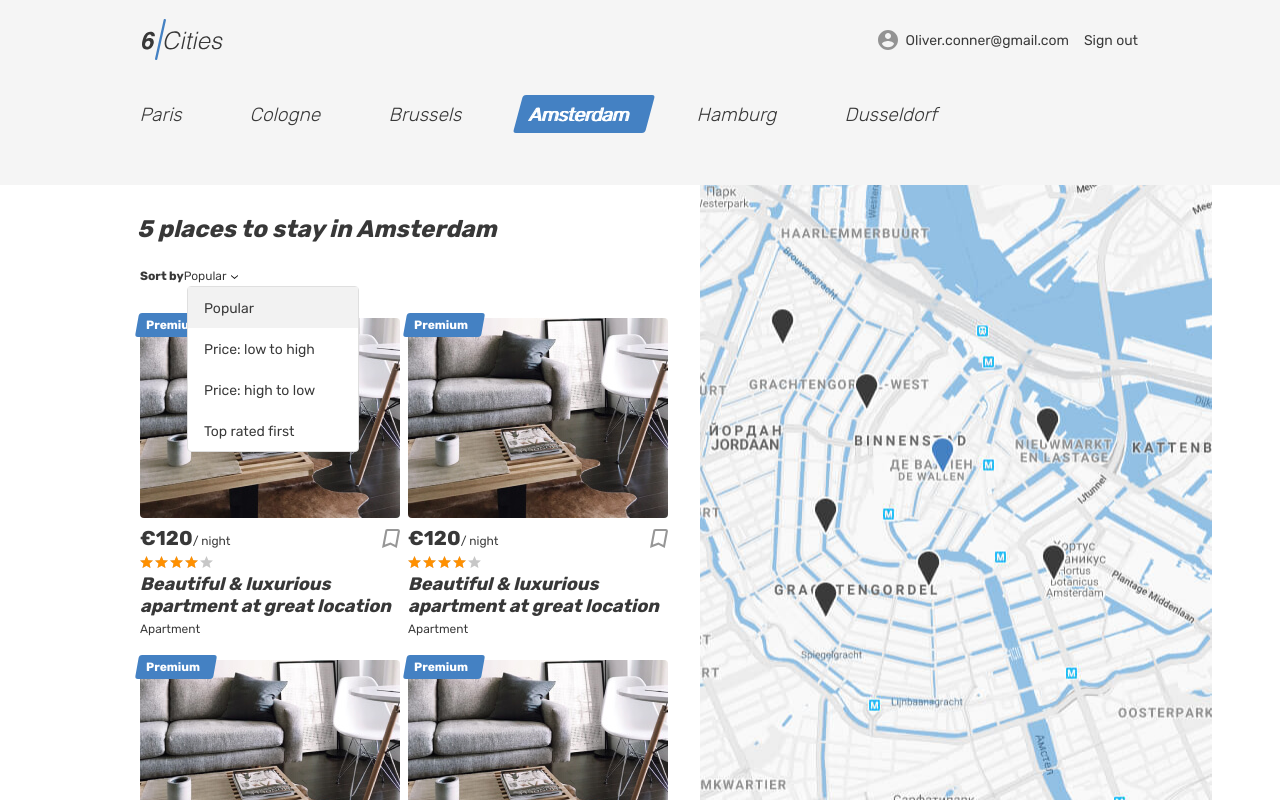
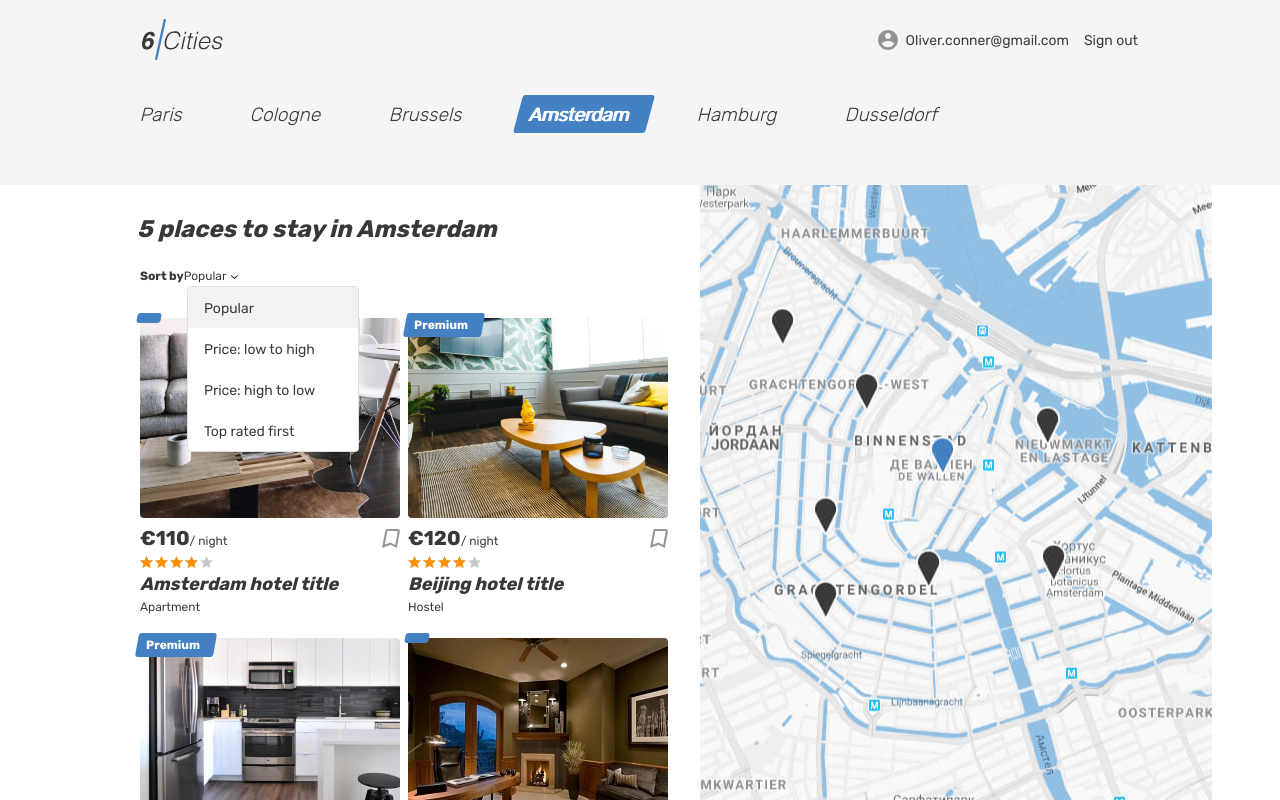
Before and after one commit to RomanBass/1430065-six-cities-9, a React (Create React App) app in the folder project/: page / in a window 1280 px wide. Built offline with nearby package versions, Linux system fonts and the light colour scheme.

Commit message:
правки на консультации

```diff
--- a/project/src/components/card/card.tsx
+++ b/project/src/components/card/card.tsx
@@ -1,18 +1,29 @@
-function Card(): JSX.Element {
-  return(
-    <article className="cities__place-card place-card">
+import { Offer } from '../../types/offer';
+
+type CardProps = {
+  offer: Offer;
+  setActiveCard:(arg:number|null) => void;
+}
+
+function Card({ offer, setActiveCard }: CardProps): JSX.Element {
+  return (
+    <article
+      className="cities__place-card place-card"
+      onMouseEnter={() => setActiveCard(offer.id)}
+      onMouseLeave={() => setActiveCard(null)}
+    >
       <div className="place-card__mark">
-        <span>Premium</span>
+        <span>{offer.isPremium === true ? 'Premium' : ''}</span>
       </div>
       <div className="cities__image-wrapper place-card__image-wrapper">
         <a href="/">
-          <img className="place-card__image" src="img/apartment-01.jpg" width="260" height="200" alt="Place" />
+          <img className="place-card__image" src={offer.previewImage} width="260" height="200" alt="Place" />
         </a>
       </div>
       <div className="place-card__info">
         <div className="place-card__price-wrapper">
           <div className="place-card__price">
-            <b className="place-card__price-value">&euro;120</b>
+            <b className="place-card__price-value">&euro;{offer.price}</b>
             <span className="place-card__price-text">&#47;&nbsp;night</span>
           </div>
           <button className="place-card__bookmark-button button" type="button">
@@ -24,14 +35,14 @@ function Card(): JSX.Element {
         </div>
         <div className="place-card__rating rating">
           <div className="place-card__stars rating__stars">
-            <span style={{width: '80%'}}></span>
+            <span style={{ width: '80%' }}></span>
             <span className="visually-hidden">Rating</span>
           </div>
         </div>
         <h2 className="place-card__name">
-          <a href="/">Beautiful &amp; luxurious apartment at great location</a>
+          <a href="/">{offer.title}</a>
         </h2>
-        <p className="place-card__type">Apartment</p>
+        <p className="place-card__type">{offer.type}</p>
       </div>
     </article>
   );
--- a/project/src/components/main/main.tsx
+++ b/project/src/components/main/main.tsx
@@ -1,10 +1,13 @@
-import Card from '../card/card';
+import Cardlist from '../offers-list/offers-list';
+import { useState } from 'react';
+import {offers} from '../../mocks/offers';
 
 type MainScreenProps = {
   rentalOffersNumber: number
 }
 
 function Main({rentalOffersNumber}: MainScreenProps): JSX.Element {
+  const [, setActiveCard] = useState<number|null>(null);
   return (
     <div className="page page--gray page--main">
       <header className="header">
@@ -93,13 +96,7 @@ function Main({rentalOffersNumber}: MainScreenProps): JSX.Element {
                   <li className="places__option" tabIndex={0}>Top rated first</li>
                 </ul>
               </form>
-              <div className="cities__places-list places__list tabs__content">
-                <Card />
-                <Card />
-                <Card />
-                <Card />
-                <Card />
-              </div>
+              <Cardlist offers={offers} setActiveCard={setActiveCard} />
             </section>
             <div className="cities__right-section">
               <section className="cities__map map"></section>
--- a/project/src/components/offers-list/offers-list.tsx
+++ b/project/src/components/offers-list/offers-list.tsx
@@ -1,53 +1,16 @@
 import { Offers } from '../../types/offer';
-import { useState } from 'react';
+import Card from '../card/card';
 
-type CardProps = {
-  offers: Offers;
-}
+ type CardListProps = {
+   offers: Offers;
+   setActiveCard:(arg:number|null) => void;
+ }
 
-function CardList({ offers }: CardProps): JSX.Element {
-  const OffersList = offers.map((offer) => {
-    const [isHovered, setIsHovered] = useState(false);
-    return (
-      <article key={offer.id} className="cities__place-card place-card">
-        <div className="place-card__mark">
-          <span>{offer.isPremium === true ? 'Premium' : ''}</span>
-        </div>
-        <div className="cities__image-wrapper place-card__image-wrapper">
-          <a href="/">
-            <img className="place-card__image" src={offer.previewImage} width="260" height="200" alt="Place" />
-          </a>
-        </div>
-        <div className="place-card__info">
-          <div className="place-card__price-wrapper">
-            <div className="place-card__price">
-              <b className="place-card__price-value">&euro;{offer.price}</b>
-              <span className="place-card__price-text">&#47;&nbsp;night</span>
-            </div>
-            <button className="place-card__bookmark-button button" type="button">
-              <svg className="place-card__bookmark-icon" width="18" height="19">
-                <use xlinkHref="#icon-bookmark"></use>
-              </svg>
-              <span className="visually-hidden">To bookmarks</span>
-            </button>
-          </div>
-          <div className="place-card__rating rating">
-            <div className="place-card__stars rating__stars">
-              <span style={{width: '80%'}}></span>
-              <span className="visually-hidden">Rating</span>
-            </div>
-          </div>
-          <h2 className="place-card__name">
-            <a href="/">{offer.title}</a>
-          </h2>
-          <p className="place-card__type">{offer.type}</p>
-        </div>
-      </article>
-    );
-  });
+function CardList({ offers, setActiveCard }: CardListProps): JSX.Element {
+  const OffersList = offers.map((offer) => <Card key={offer.id} offer={offer} setActiveCard={setActiveCard}/>);
 
   return (
-    <div>{OffersList}</div>
+    <div className="cities__places-list places__list tabs__content">{OffersList}</div>
   );
 }
 
```
